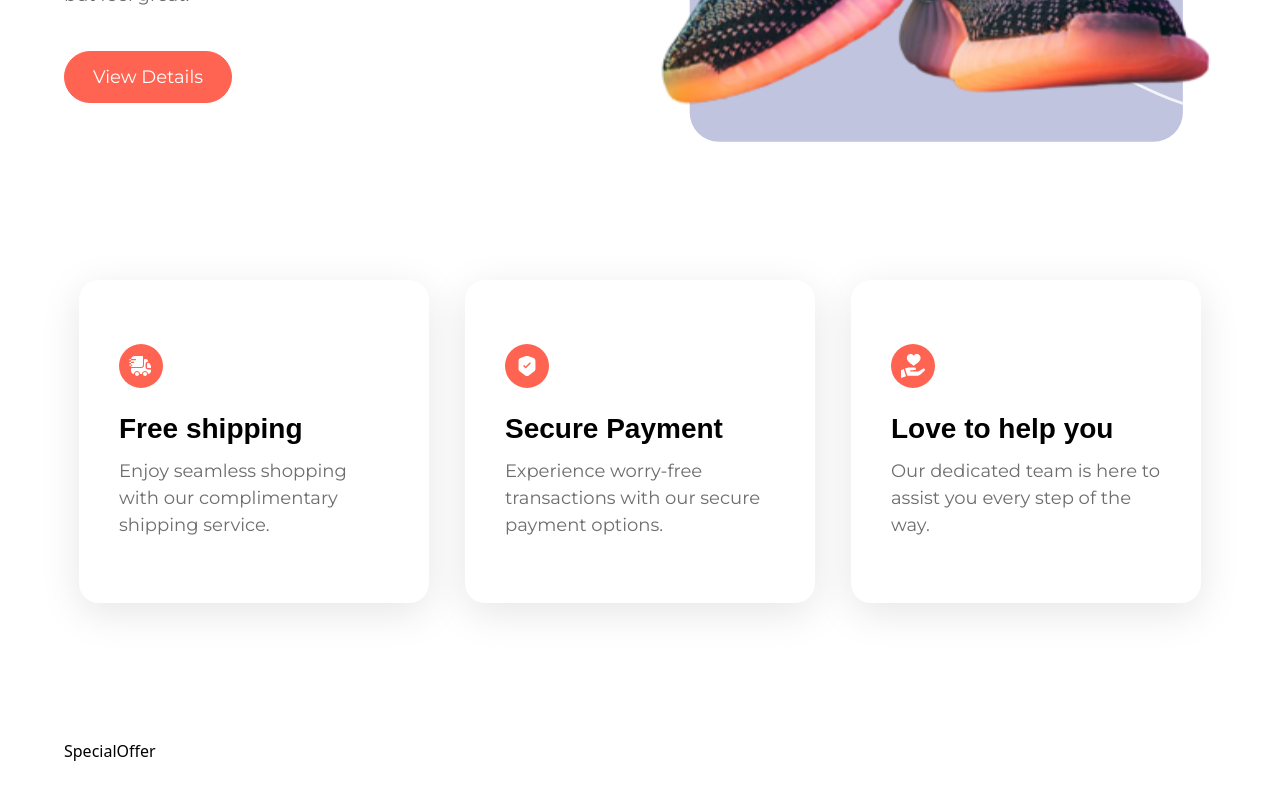
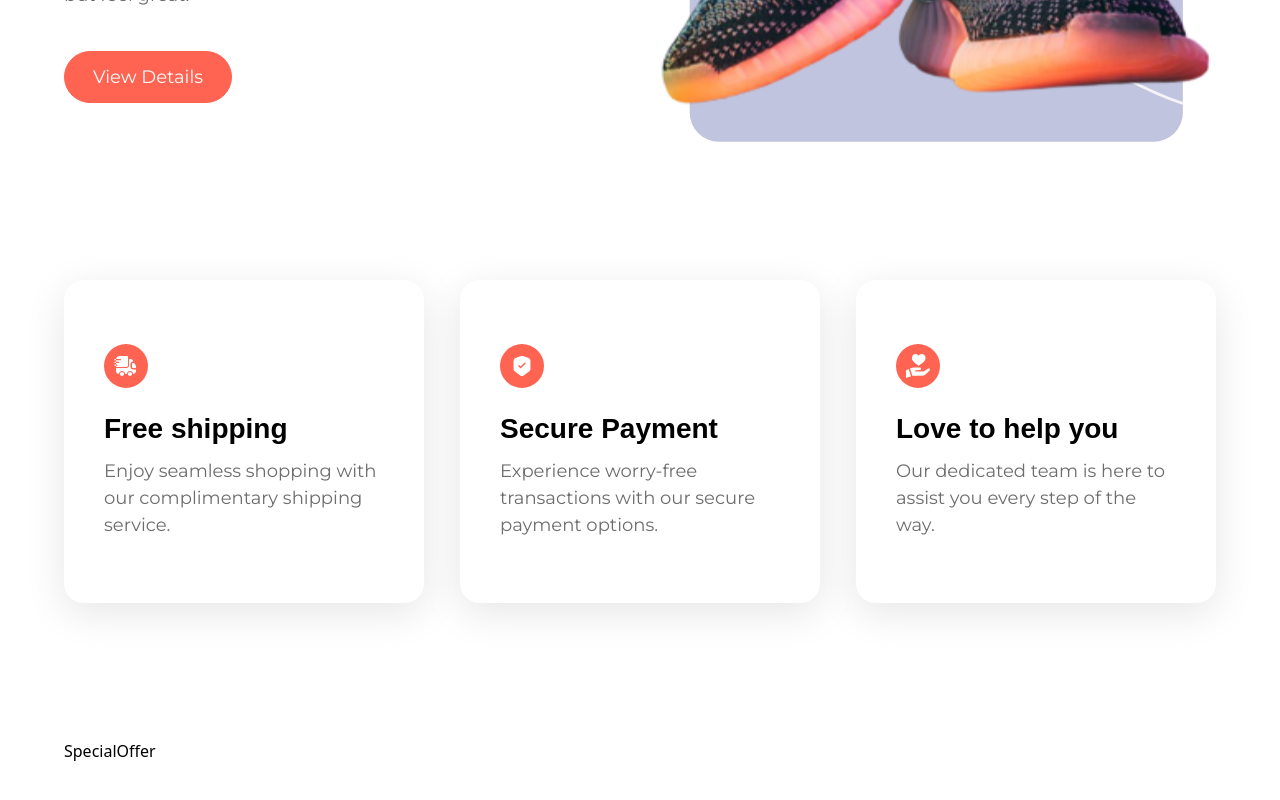
Before and after one commit to tasosbeast/nike-tailwind, a React (Vite) app: page / in a window 1280 px wide. Shown: the part 2177-2977 px from the top of the page. Built offline with nearby package versions, Linux system fonts and the light colour scheme; a web font is replaced by a local one.

Commit message:
fix(service-card): remove redundant max-width class from container

```diff
--- a/src/components/ServiceCard.jsx
+++ b/src/components/ServiceCard.jsx
@@ -1,6 +1,6 @@
 function ServiceCard({ imgURL, label, subtext }) {
   return (
-    <div className=" flex-1 sm:w-[350px] sm:min-w-[350px] w-full rounded-[20px] shadow-3xl px-10 py-16 sm:max-w-[350px] ">
+    <div className=" flex-1 sm:w-[350px] sm:min-w-[350px] w-full rounded-[20px] shadow-3xl px-10 py-16 ">
       <div className="w-11 h-11 flex justify-center items-center bg-coral-red rounded-full ">
         <img src={imgURL} alt={label} width={24} height={24} />
       </div>
```
